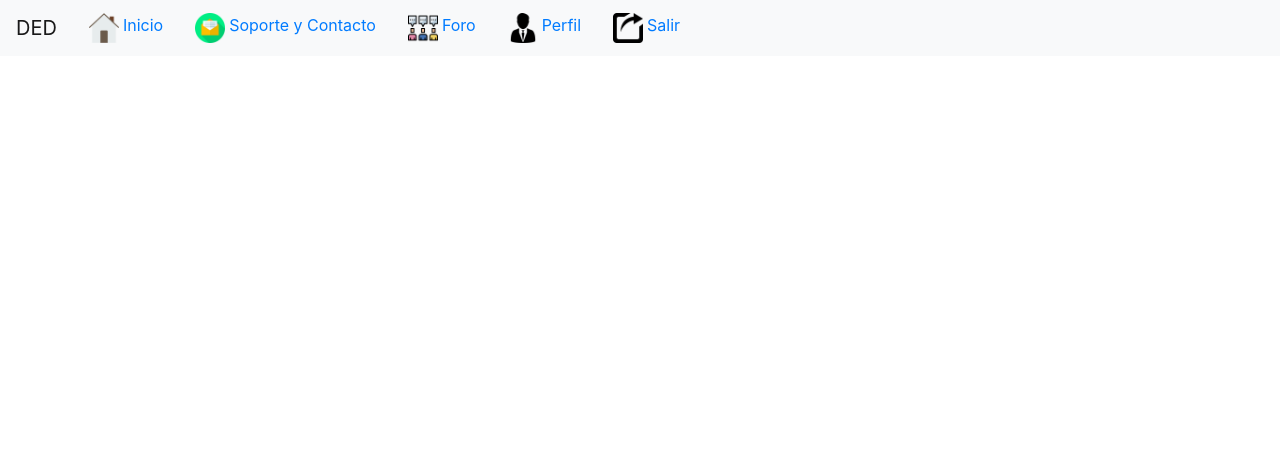
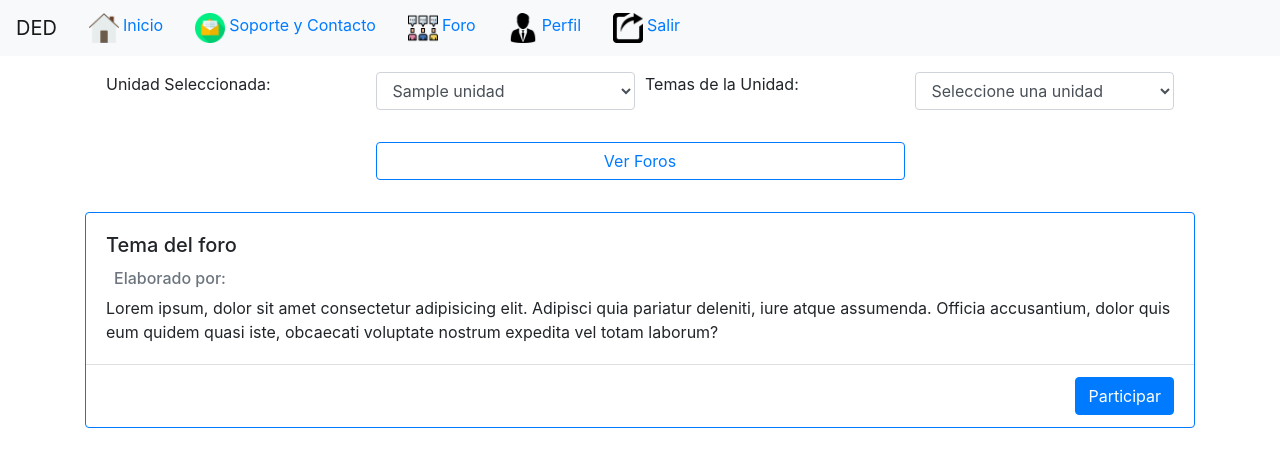
Before and after one commit to Axel19992017/DiscereEtDocere, a Flask app: template templates/foro.html in a window 1280 px wide. Shown: the top 467 px of the page. Run offline with Flask 2, Linux system fonts and the light colour scheme; the template is opened without the code that fills it: most values are stand-ins (such as "Sample title", 1, 10 or a date in 2020); some libraries are stand-ins or nearby versions.

Commit message:
Arreglando errores, metiendo nuevos :D

```diff
--- a/app.py
+++ b/app.py
@@ -1,4 +1,4 @@
-from flask import Flask, flash, redirect, render_template, request, session
+from flask import Flask, flash, redirect, render_template, request, session, make_response,json
 from flask_session import Session
 from tempfile import mkdtemp
 from werkzeug.exceptions import default_exceptions
@@ -27,7 +27,7 @@ error = ''
 # Funciones usadas con propositos de utilidad
 def getTemas(unidadSelec):
     if unidadSelec is None:
-        cursor.execute('select U.nombre as Unidad, T.nombre, T.descripcion from Tema T inner join Unidad U on U.idUnidad = T.idUnidad;')
+        cursor.execute('select T.idUnidad, T.idTema , T.nombre, T.descripcion from Tema T;')
     else:
         cursor.callproc('getTemas',(unidadSelec))
     return cursor.fetchall()
@@ -114,11 +114,28 @@ def addingUsuario():
         return render_template("login.html", mensaje = "Usuario Registrado, ya puede ingresar")
     else:
         return render_template("registrarUsuario.html", errores = errores)
-@app.route("/administrar")
-def administrar():
+@app.route("/foro")
+def foro():
     unidades = getUnidades()
     temas = getTemas(None)
-    return render_template('administracion.html',unidades = unidades, temas = temas)
+    return render_template('foro.html',unidades = unidades, temas = temas)
+
+@app.route("/getForos", methods=['GET'])
+def getForos(idTema):
+    cursor.execute(f"select * from Foro where idTema = {idTema}")
+    ResultSet = cursor.fetchall()
+    forosList = []
+    for foro in ResultSet:
+        foroDict = {
+            'idForo': foro[0],
+            'idTema': foro[1],
+            'idUsuario': foro[2],
+            'nombre': foro[3],
+            'descripcion': foro[4],
+            'horaCreacion': foro[6]
+        }
+        forosList.append(foroDict)
+    return json.dumps(forosList, sort_keys=True, indent=4)
 
 if __name__ == '__main__':
-    app.run(debug=True)
+    app.run(debug=True, port=5500)
--- a/templates/foro.html
+++ b/templates/foro.html
@@ -1,12 +1,71 @@
 {% extends "layout.html" %}
-{% block title %}
-    Foro
+{% block title %}Foro{% endblock %}
+{% block main %}
+<div class="form-row justify-content-md-center m-3">
+  <div class="form-group col-6 col-md-3">
+    <label for="unidad">Unidad Seleccionada: </label>
+  </div>
+  <div class="form-group col-6 col-md-3">
+    <select class="form-control" name="unidad" id="unidad"">
+      {% for unidad in unidades %}
+      <option value="{{unidad[0]}}">{{unidad[1]}}</option>
+      {% endfor %}
+    </select>
+  </div>
+  <div class="form-group col-6 col-md-3">
+    <label for="unidad">Temas de la Unidad: </label>
+  </div>
+  <div class="form-group col-6 col-md-3">
+    <select class="form-control" name="tema" id="tema">
+      <option value="">Seleccione una unidad</option>
+    </select>
+  </div>
+</div>
+<div class="form-row justify-content-md-center m-3">
+  <div class="form-group col-12 col-md-6">
+    <button type="submit" name="ver" id="ver" class="btn btn-outline-primary form-control">Ver Foros</button>
+  </div>
+</div>
+<div class="card border-primary">
+  <div class="card-body">
+    <h5 class="card-title">Tema del foro</h5>
+    <h6 class="card-subtitle m-2 text-muted">Elaborado por: </h6>
+    <p class="card-text">Lorem ipsum, dolor sit amet consectetur adipisicing elit. Adipisci quia pariatur deleniti, iure atque assumenda. Officia accusantium, dolor quis eum quidem quasi iste, obcaecati voluptate nostrum expedita vel totam laborum?</p>
+  </div>
+  <a href="#" class="card-footer bg-transparent text-right ">
+    <button class="btn btn-primary">Participar</button>
+  </a>
+</div>
+<script>
+  const Unidad = document.getElementById('unidad');
+  Unidad.addEventListener('change', cargarTemas);
+  const boton = document.getElementById('ver');
+  boton.addEventListener('click',cargarForos)
+  let optionTemas = document.getElementById('tema');
+  let temas = [
+  {%for tema in temas %}
+  [{%for item in tema %}
+    '{{ item }}',
+    {% endfor %}],
+  {% endfor %}];
+    //let temas = [{%for tema in temas %} [{%for item in tema %}'{{ item }}',{% endfor %}],{%endfor %}];
+
+  //temas = [idUnidad, ideTema, tema. descripción]
+  function cargarForos() {
+    console.log();
+  }
+  function cargarTemas() {
+    var unidadSeleccionada = Unidad.value;
+    optionTemas.innerHTML = ''
+    for (var i = 0; i < temas.length; i++) {
+      if (temas[i][0] == unidadSeleccionada) {
+
+        let option = document.createElement('option');
+        option.value = temas[i][1]
+        option.textContent = temas[i][2]
+        optionTemas.appendChild(option)
+      }
+    }
+  }
+</script>
 {% endblock %}
-{% block main %}
-    <div class="row">
-        <div class="col-12">
-
-        </div>
-
-    </div>
-{% endblock %}
--- a/templates/layout.html
+++ b/templates/layout.html
@@ -8,6 +8,7 @@
     <link rel="stylesheet" href="https://stackpath.bootstrapcdn.com/bootstrap/4.3.1/css/bootstrap.min.css"
         integrity="sha384-ggOyR0iXCbMQv3Xipma34MD+dH/1fQ784/j6cY/iJTQUOhcWr7x9JvoRxT2MZw1T" crossorigin="anonymous">
     <title>DED - {% block title%}{% endblock %}</title>
+    <script src="{{url_for('static',filename = 'js/utilidades.js')}}"></script>
 </head>
 
 <body>
```
Also changed, not shown: templates/administracion.html (+7 -11 lines).
